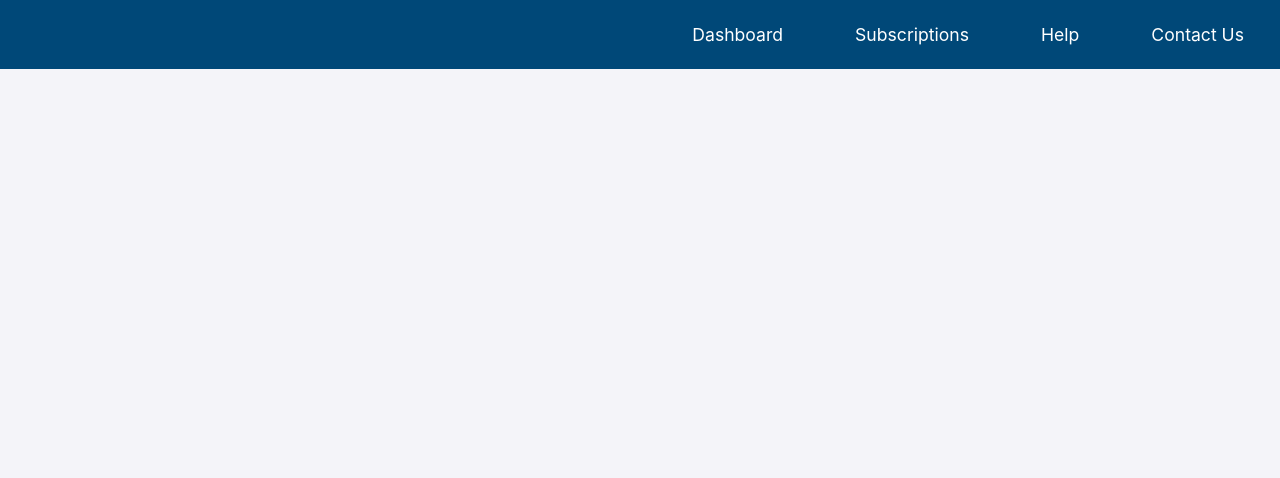
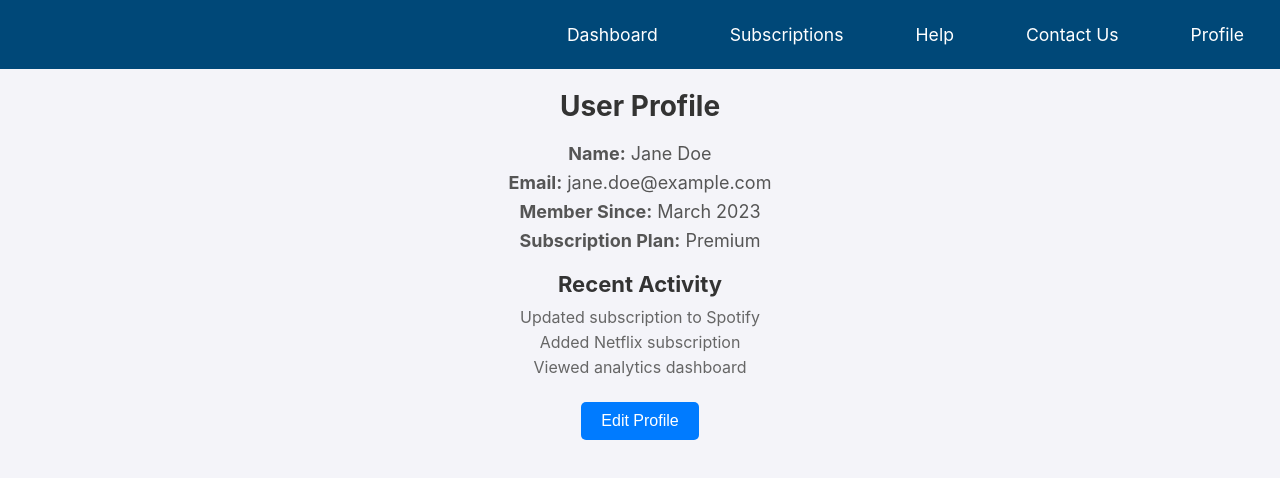
Before and after one commit to iSkewb/BreakFree, a React (Create React App) app in the folder predictive-subscription-tool/: page /profile in a window 1280 px wide. Shown: the top 478 px of the page. Built offline with nearby package versions, Linux system fonts and the light colour scheme.

Commit message:
Added profile page

```diff
--- a/predictive-subscription-tool/src/App.js
+++ b/predictive-subscription-tool/src/App.js
@@ -6,6 +6,7 @@ import Dashboard from './pages/Dashboard';
 import Help from './pages/Help';
 import ContactUs from './pages/ContactUs';
 import NavBar from './components/NavBar';
+import Profile from './pages/Profile';
 
 const App = () => {
   return (
@@ -17,7 +18,9 @@ const App = () => {
           <Route path="/dashboard" element={<Dashboard />} />
           <Route path="/help" element={<Help />} />
           <Route path="/contact-us" element={<ContactUs />} />
-          <Route path="/" element={<AddSubscription />} />
+          <Route path="/profile" element={<Profile />} />
+          {/* <Route path="/" element={<AddSubscription />} /> */}
+
         </Routes>
       </Router>
     </SubscriptionProvider>
--- a/predictive-subscription-tool/src/components/NavBar.js
+++ b/predictive-subscription-tool/src/components/NavBar.js
@@ -10,6 +10,7 @@ const NavBar = () => {
         <li><Link to="/add-subscription">Subscriptions</Link></li>
         <li><Link to="/help">Help</Link></li>
         <li><Link to="/contact-us">Contact Us</Link></li>
+        <li><Link to="/profile">Profile</Link></li>
       </ul>
     </div>
   );
--- /dev/null
+++ b/predictive-subscription-tool/src/pages/Profile.css
@@ -0,0 +1,80 @@
+/* Reset styles */
+* {
+    margin: 0;
+    padding: 0;
+    box-sizing: border-box;
+}
+
+/* HTML and Body styling */
+html, body {
+    height: 100%;
+    width: 100%;
+    font-family: 'Arial', sans-serif;
+    background-color: #f4f4f9;
+}
+
+/* Profile container */
+.profile-container {
+    width: 100%;
+    height: 100%;
+    max-width: none;
+    padding: 20px;
+    border-radius: 10px;
+    text-align: center;
+    display: flex;
+    flex-direction: column;
+    justify-content: center;
+}
+
+/* Title styling */
+.profile-title {
+    font-size: 28px;
+    margin-bottom: 20px;
+    color: #333;
+}
+
+/* Profile details styling */
+.profile-details p {
+    font-size: 18px;
+    margin: 8px 0;
+    color: #555;
+}
+
+/* Activity section */
+.profile-activity {
+    margin-top: 20px;
+}
+
+.profile-activity h2 {
+    font-size: 22px;
+    margin-bottom: 10px;
+    color: #333;
+}
+
+.profile-activity ul {
+    list-style-type: none;
+    padding: 0;
+}
+
+.profile-activity li {
+    font-size: 16px;
+    color: #666;
+    margin: 5px 0;
+}
+
+/* Edit button */
+.edit-button {
+    margin-top: 20px;
+    padding: 10px 20px;
+    background-color: #007bff;
+    color: white;
+    border: none;
+    border-radius: 5px;
+    font-size: 16px;
+    cursor: pointer;
+    transition: background-color 0.3s ease;
+}
+
+.edit-button:hover {
+    background-color: #0056b3;
+}
--- /dev/null
+++ b/predictive-subscription-tool/src/pages/Profile.js
@@ -0,0 +1,37 @@
+import React from 'react';
+import './Profile.css';
+
+const Profile = () => {
+  const userInfo = {
+    name: "Jane Doe",
+    email: "jane.doe@example.com",
+    memberSince: "March 2023",
+    subscriptionPlan: "Premium",
+    recentActivity: ["Updated subscription to Spotify", "Added Netflix subscription", "Viewed analytics dashboard"],
+  };
+
+  return (
+    <div className="profile-container">
+      <div className="profile-card">
+        <h1 className="profile-title">User Profile</h1>
+        <div className="profile-details">
+          <p><strong>Name:</strong> {userInfo.name}</p>
+          <p><strong>Email:</strong> {userInfo.email}</p>
+          <p><strong>Member Since:</strong> {userInfo.memberSince}</p>
+          <p><strong>Subscription Plan:</strong> {userInfo.subscriptionPlan}</p>
+        </div>
+        <div className="profile-activity">
+          <h2>Recent Activity</h2>
+          <ul>
+            {userInfo.recentActivity.map((activity, index) => (
+              <li key={index}>{activity}</li>
+            ))}
+          </ul>
+        </div>
+        <button className="edit-button">Edit Profile</button>
+      </div>
+    </div>
+  );
+};
+
+export default Profile;
```
